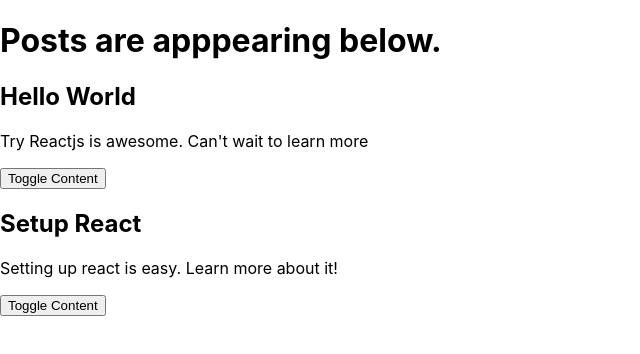
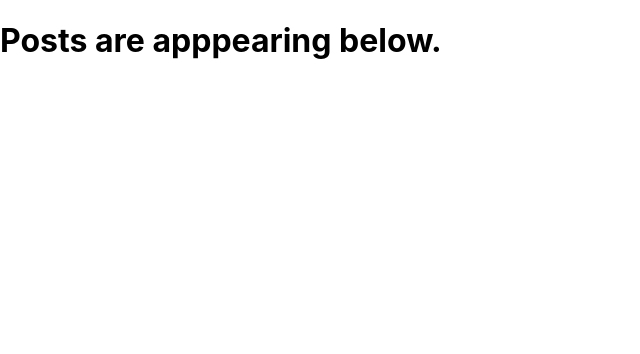
Before and after one commit to Alexmhack/try-react, a React (Create React App) app in the folder try-reactjs/: page / in a window 1280 px wide. Shown: the top 354 px of the page, without its empty margins (0-640 px from the left). Built offline with nearby package versions, Linux system fonts and the light colour scheme.

Commit message:
use state for posts

```diff
--- a/try-reactjs/src/posts/PostDetail.js
+++ b/try-reactjs/src/posts/PostDetail.js
@@ -6,7 +6,8 @@ class PostDetail extends Component {
 		this.titleWasClicked = this.titleWasClicked.bind(this)
 		this.toggleContent = this.toggleContent.bind(this)
 		this.state = { // state belongs to this component
-			showContent: true
+			showContent: true,
+			postItem: null
 		}
 	}
 
@@ -23,14 +24,19 @@ class PostDetail extends Component {
 	}
 
 	render () {
-		const {post} = this.props
+		// const {post} = this.props
+		const {postItem} = this.state
 		const {showContent} = this.state
 
 		return (
-			<div >
-				<h2 onClick={this.titleWasClicked}>{post.title}</h2>
-				{showContent === true ? <p>{post.content}</p> : ""}
-				<button onClick={this.toggleContent}>Toggle Content</button>
+			<div>
+				{postItem !== null ?
+					<div >
+						<h2 onClick={this.titleWasClicked}>{postItem.title}</h2>
+						{showContent === true ? <p>{postItem.content}</p> : ""}
+						<button onClick={this.toggleContent}>Toggle Content</button>
+					</div>
+				: ''}
 			</div>
 		)
 	}
```
